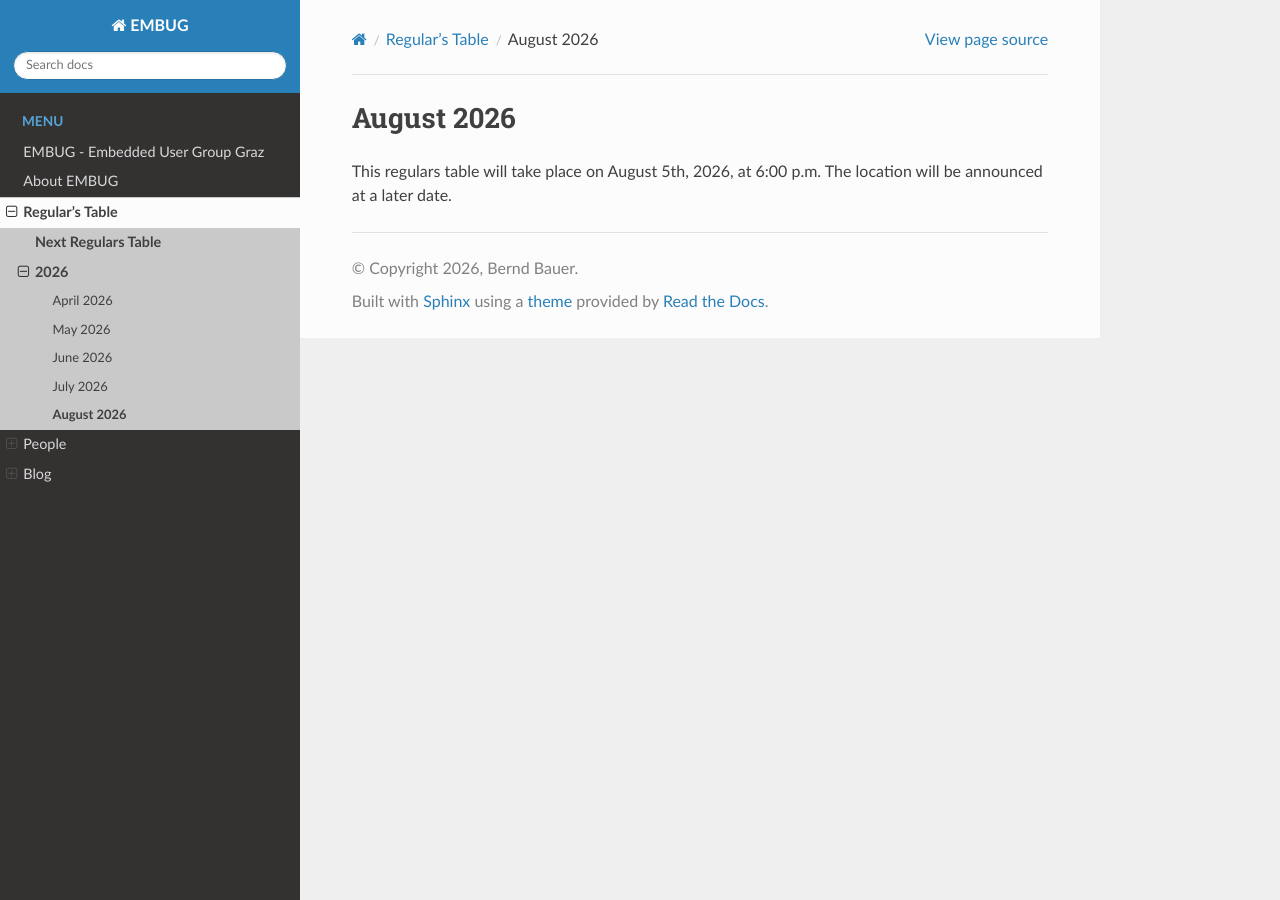
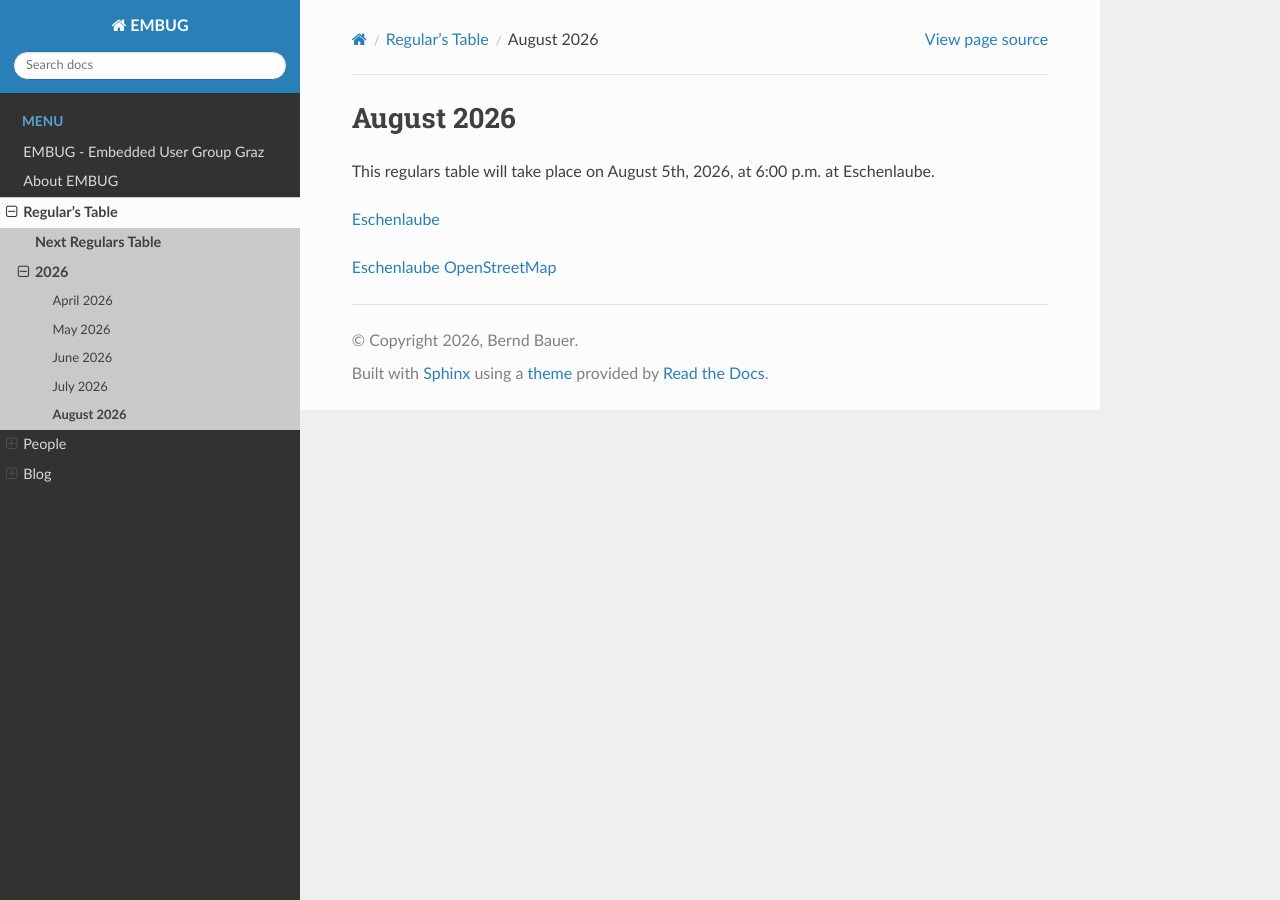
Before and after one commit to embug-org/website, a Sphinx documentation site: the page built from source/regulars_table/2026/08_august.rst, in a window 1280 px wide. Built offline with Sphinx 7.4.7 and the Read the Docs theme 3.1.0, drawn with Linux system fonts in a browser that asks for light colours.

Commit message:
RT August 26: Updated location

```diff
--- a/source/index.rst
+++ b/source/index.rst
@@ -13,8 +13,7 @@ EMBUG - Embedded User Group Graz
    /blog/index
 
 .. important::
-   The next regulars table will take place on August 5th, 2026, at 6:00 p.m.
-   The location will be announced at a later date.
+   The next regulars table will take place on August 5th, 2026, at 6:00 p.m. at Eschenlaube.
    See :doc:`August 2026 <regulars_table/2026/08_august>`.
 
 .. note::
--- a/source/regulars_table/2026/08_august.rst
+++ b/source/regulars_table/2026/08_august.rst
@@ -1,5 +1,8 @@
 August 2026
 ===========
 
-This regulars table will take place on August 5th, 2026, at 6:00 p.m.
-The location will be announced at a later date.
+This regulars table will take place on August 5th, 2026, at 6:00 p.m. at Eschenlaube.
+
+`Eschenlaube <https://eschenlaube.at>`_
+
+`Eschenlaube OpenStreetMap <https://www.openstreetmap.org/way/84894842>`_
```
